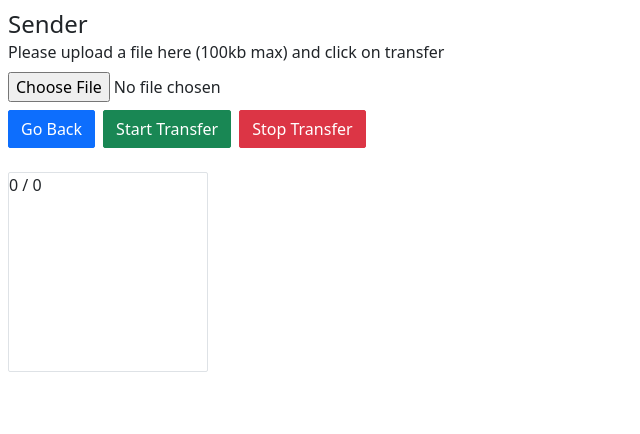
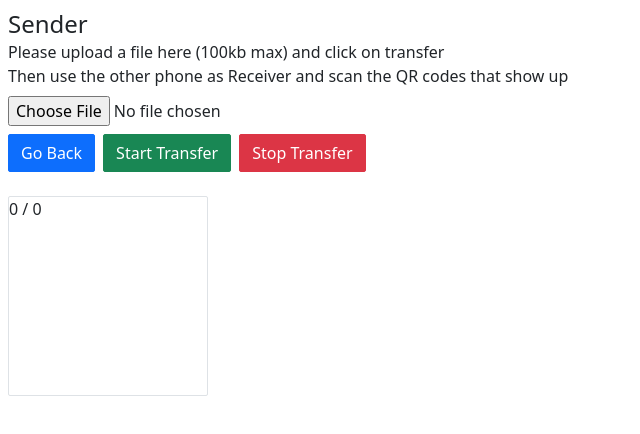
Before and after one commit to darsh4884/qr-transfer, a React (Vite) app: page /qr-transfer/sender in a window 1280 px wide. Shown: the top 434 px of the page, without its empty margins (0-640 px from the left). Built offline with nearby package versions, Linux system fonts and the light colour scheme.

Commit message:
improved description

```diff
--- a/src/sender/sender.jsx
+++ b/src/sender/sender.jsx
@@ -94,6 +94,7 @@ function Sender() {
     <div className="flex flex-col items-start w-full p-2">
       <h1 className="text-2xl">Sender</h1>
       <p>Please upload a file here (100kb max) and click on transfer</p>
+      <p>Then use the other phone as Receiver and scan the QR codes that show up</p>
       <input type="file" className="my-2" onChange={handleFileSelection} />
 
       <div className="flex gap-2">
```
